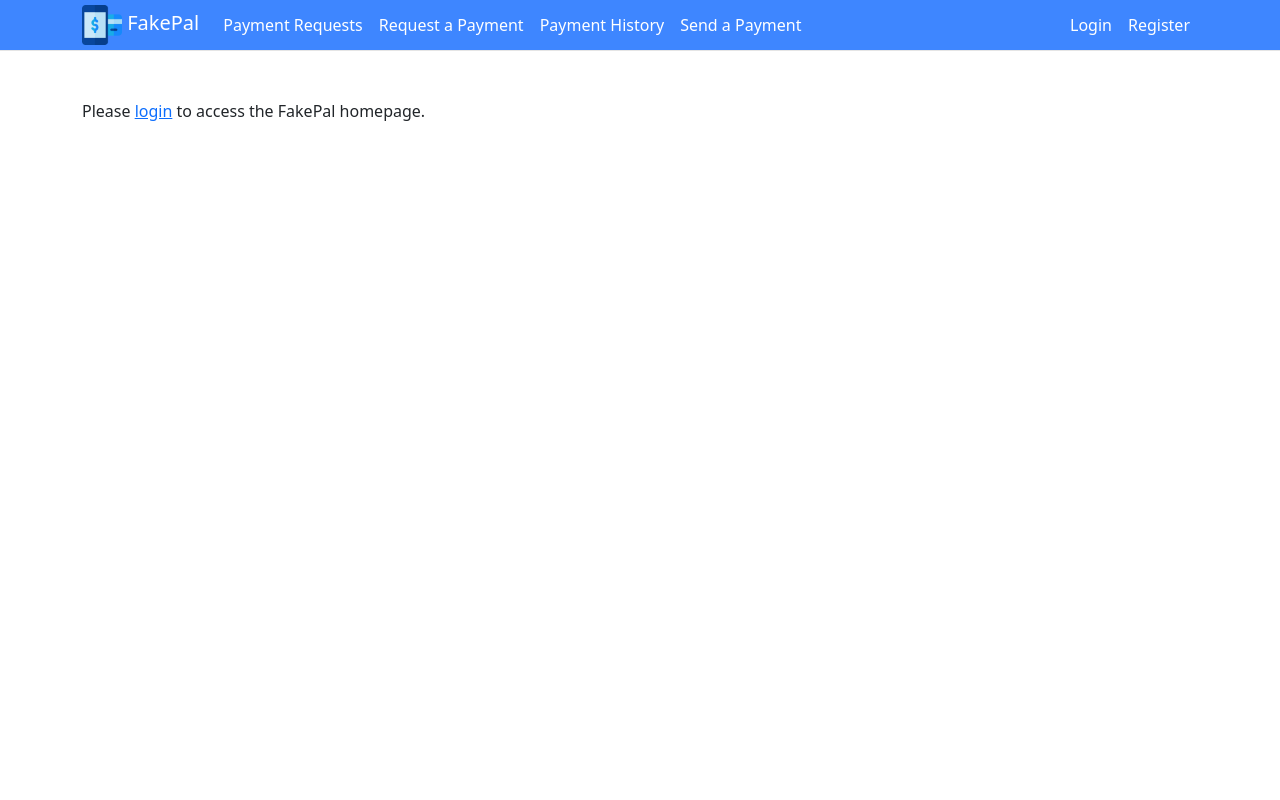
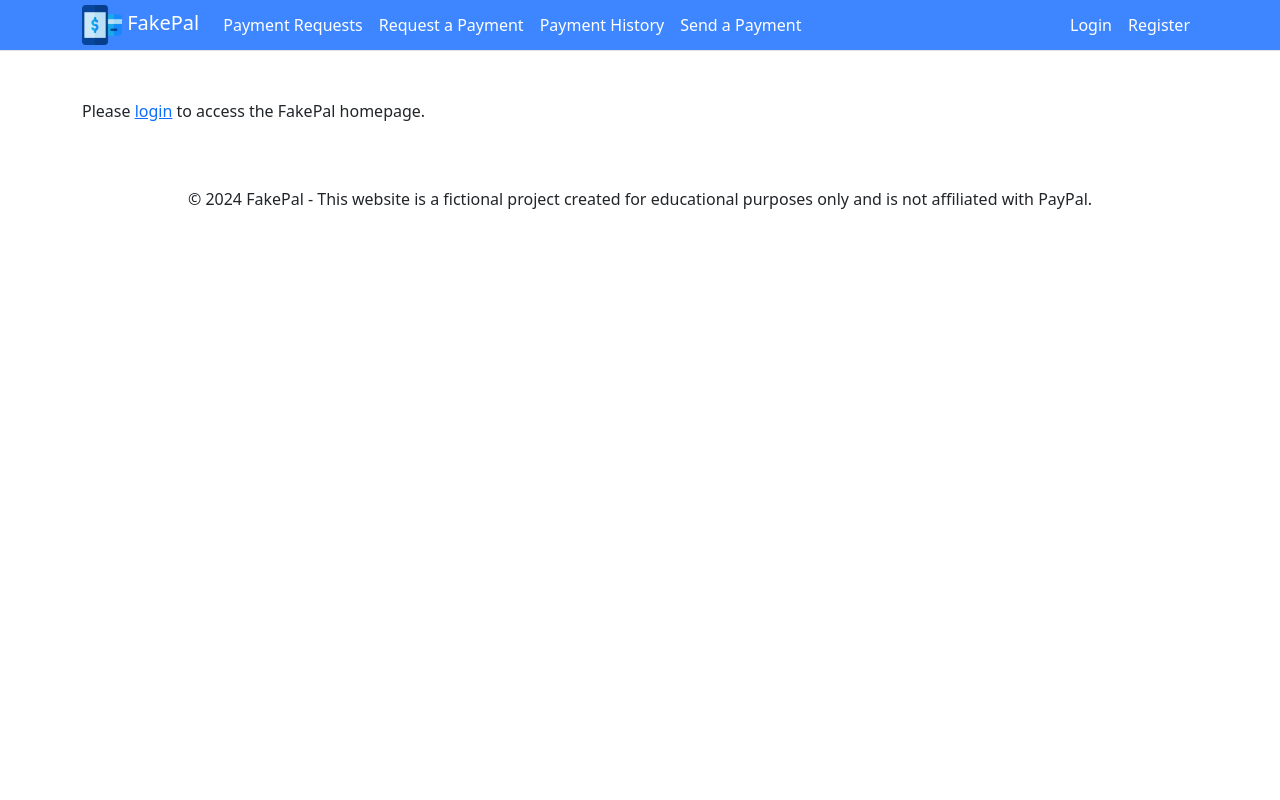
Before and after one commit to tnaccarato/Fakepal, a Django app: page /webapps2024/home/ in a window 1280 px wide. Run offline with Django 5.2, Linux system fonts and the light colour scheme.

Commit message:
Add footer

```diff
--- a/static/css/base.css
+++ b/static/css/base.css
@@ -21,3 +21,23 @@
     width: 40px;
     height: 40px;
 }
+
+.content {
+    flex: 1 0 auto;
+}
+
+footer {
+    position: sticky;
+    bottom: 0;
+    width: 100%;
+    text-align: center;
+}
+
+html, body {
+    height: 100%;
+    margin: 0;
+}
+body {
+    display: flex;
+    flex-direction: column;
+}
--- a/templates/base.html
+++ b/templates/base.html
@@ -88,4 +88,14 @@
 
     {% block extra_js %}{% endblock %}
     </body>
+
+    <footer>
+        <div class="container">
+            <div class="row">
+                <div class="col-lg-12 text-center">
+                    <p>&copy; 2024 FakePal - This website is a fictional project created for educational purposes only and is not affiliated with PayPal.</p>
+                </div>
+            </div>
+        </div>
+    </footer>
 </html>
```
